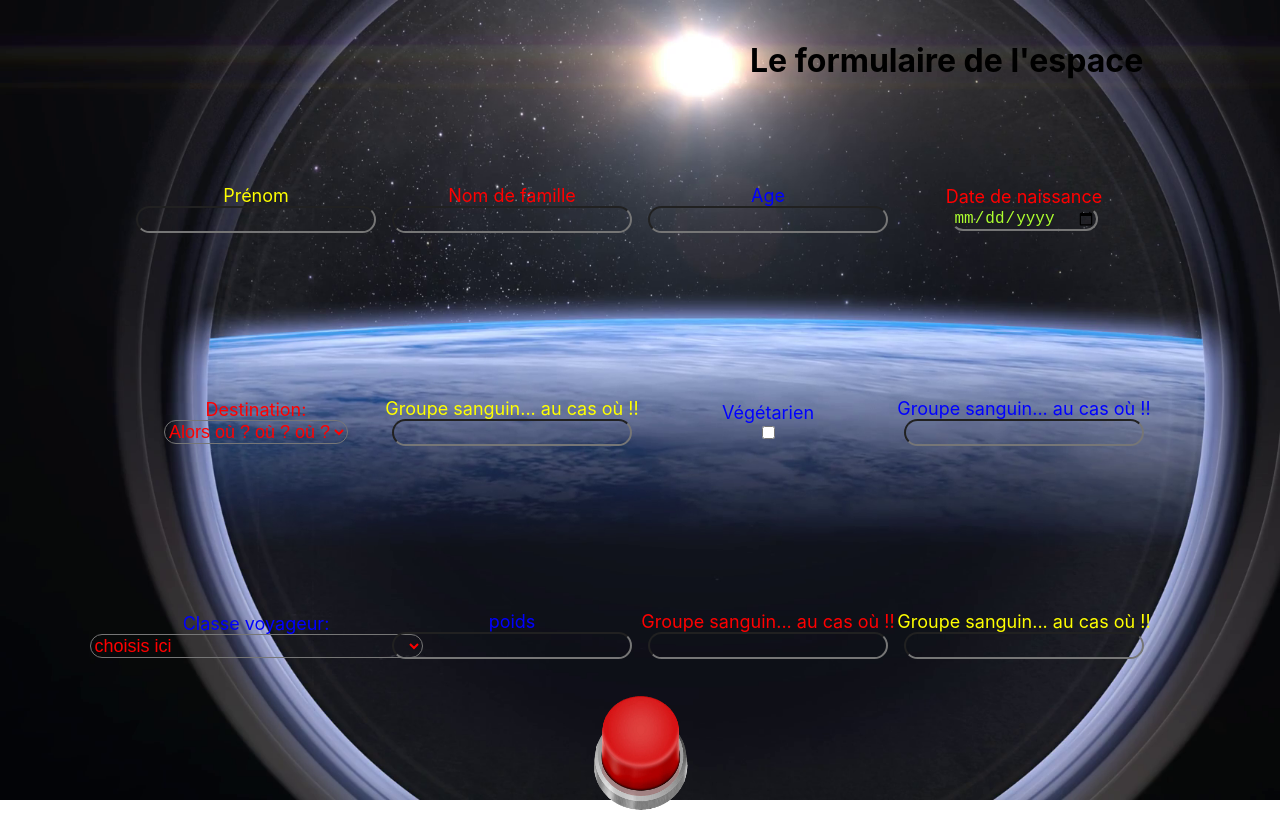
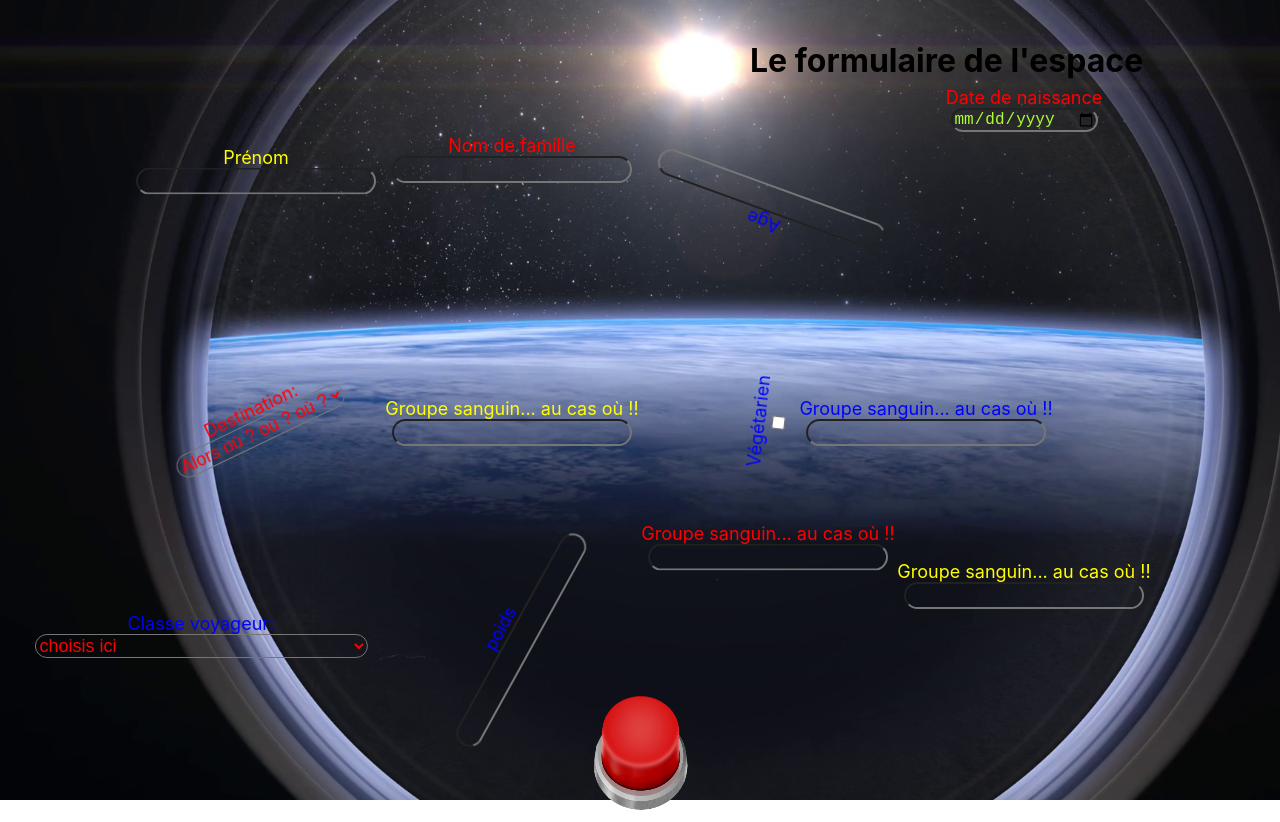
Before and after one commit to ChloeGimenes/Hackathon2-Front, a React (Create React App) app: page /Form in a window 1280 px wide. Built offline with nearby package versions, Linux system fonts and the light colour scheme.

Commit message:
anim fini

```diff
--- a/src/styles/Form.css
+++ b/src/styles/Form.css
@@ -63,55 +63,52 @@ select {
 }
 
 .un {
-  /* animation: float1 3s ease-in-out infinite; */
+  animation: float1 3s ease-in-out infinite;
   /* animation: rotateClockwise1 10s ease-in-out infinite; */
 }
 
 .deux {
-  /* animation: float2 15s ease-in-out infinite; */
+  animation: float2 10s ease-in-out infinite;
 }
 
 .trois {
-  /* animation: float3 4s ease-in-out infinite; */
+  animation: rotateClockwise3 10s ease-in-out infinite;
 }
 
 .quatre {
-  /* animation: float4 3s ease-in-out infinite; */
-  /* animation: rotateClockwise4 9s ease-in-out infinite; */
+  animation: float4 3s ease-in-out infinite;
 }
 
 .cinq {
-  /* animation: float5 2s ease-in-out infinite; */
-  /* animation: rotateClockwise5 6s ease-in-out infinite; */
+  animation: rotateClockwise5 6s ease-in-out infinite;
 }
 
 .six {
-  /* animation: float6 3s ease-in-out infinite; */
+  animation: float6 5s ease-in-out infinite;
 }
 
 .sept {
-  /* animation: float7 3s ease-in-out infinite; */
-  /* animation: rotateClockwise7 3s ease-in-out infinite; */
+  animation: rotateClockwise7 3s ease-in-out infinite;
 }
 
 .huit {
-  /* animation: float8 7s ease-in-out infinite; */
+  animation: float8 7s ease-in-out infinite;
 }
 
 .neuf {
-  /* animation: float9 9s ease-in-out infinite; */
+  animation: float9 9s ease-in-out infinite;
 }
 
 .dix {
-  /* animation: float10 6s ease-in-out infinite; */
+  animation: rotateClockwise7 7s ease-in-out infinite;
 }
 
 .onze {
-  /* animation: float11 3s ease-in-out infinite; */
+  animation: float11 3s ease-in-out infinite;
 }
 
 .douze {
-  /* animation: float12 2s ease-in-out infinite; */
+  animation: float12 2s ease-in-out infinite;
 }
 
 @keyframes float1 {
@@ -139,42 +136,13 @@ select {
     transform: translatey(0px);
   }
 }
-@keyframes float3 {
-  0% {
-    transform: translatey(0px);
-  }
-  50% {
-    transform: translatey(-50px);
-  }
-  75% {
-    transform: translatey(-100px);
-  }
-  100% {
-    transform: translatey(0px);
-  }
-}
 
 @keyframes float4 {
   0% {
     transform: translatey(0px);
   }
-  50% {
-    transform: translatey(-50px);
-  }
-  75% {
-    transform: translatey(-100px);
-  }
-  100% {
-    transform: translatey(0px);
-  }
-}
-
-@keyframes float5 {
-  0% {
-    transform: translatey(0px);
-  }
-  50% {
-    transform: translatey(-50px);
+  25% {
+    transform: translatey(-80px);
   }
   75% {
     transform: translatey(-100px);
@@ -199,63 +167,33 @@ select {
   }
 }
 
-@keyframes float7 {
+@keyframes float8 {
   0% {
-    transform: translatey(0px);
+    transform: translatex(0px);
   }
   50% {
-    transform: translatey(-50px);
+    transform: translatex(-50px);
   }
   75% {
-    transform: translatey(-100px);
+    transform: translatex(-100px);
   }
   100% {
-    transform: translatey(0px);
-  }
-}
-
-@keyframes float8 {
-  0% {
-    transform: translatey(0px);
-  }
-  50% {
-    transform: translatey(-50px);
-  }
-  75% {
-    transform: translatey(-100px);
-  }
-  100% {
-    transform: translatey(0px);
+    transform: translatex(0px);
   }
 }
 
 @keyframes float9 {
   0% {
-    transform: translatey(0px);
+    transform: translatex(0px);
   }
   50% {
-    transform: translatey(-50px);
+    transform: translatex(-50px);
   }
   75% {
-    transform: translatey(-100px);
+    transform: translatex(-100px);
   }
   100% {
-    transform: translatey(0px);
-  }
-}
-
-@keyframes float10 {
-  0% {
-    transform: translatey(0px);
-  }
-  50% {
-    transform: translatey(-50px);
-  }
-  75% {
-    transform: translatey(-100px);
-  }
-  100% {
-    transform: translatey(0px);
+    transform: translatex(0px);
   }
 }
 
@@ -289,7 +227,7 @@ select {
   }
 }
 
-@keyframes rotateClockwise1 {
+@keyframes rotateClockwise3 {
   0% {
     transform: rotate(0deg);
   }
@@ -301,17 +239,11 @@ select {
   }
 }
 
-@keyframes rotateClockwise4 {
+@keyframes rotateClockwise5 {
   0% {
     transform: rotate(0deg);
   }
-  25% {
-    transform: rotate(100deg);
-  }
-  50% {
-    transform: rotate(0deg);
-  }
-  75% {
+  40% {
     transform: rotate(200deg);
   }
   100% {
@@ -319,31 +251,7 @@ select {
   }
 }
 
-@keyframes rotateClockwise5 {
-  0% {
-    transform: rotate(0deg);
-  }
-  10% {
-    transform: rotate(300deg);
-  }
-  100% {
-    transform: rotate(360deg);
-  }
-}
-
 @keyframes rotateClockwise7 {
-  0% {
-    transform: rotate(0deg);
-  }
-  5% {
-    transform: rotate(359deg);
-  }
-  100% {
-    transform: rotate(360deg);
-  }
-}
-
-@keyframes rotateClockwise12 {
   0% {
     transform: rotate(0deg);
   }
```
